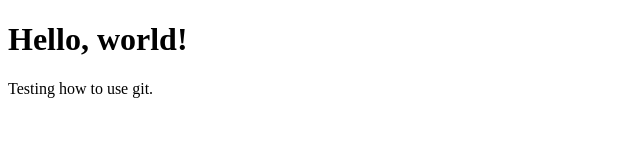
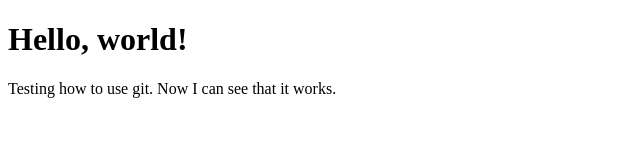
Before and after one commit to outroelton/appprova, a plain HTML site: page index.html in a window 1280 px wide. Shown: the whole page, without its empty margins (0-640 px from the left). Drawn offline with Linux system fonts and the light colour scheme.

Commit message:
Added another sentence into the archive.

```diff
--- a/index.html
+++ b/index.html
@@ -5,6 +5,6 @@
 </head>
 <body>
 <h1>Hello, world!</h1>
-<p>Testing how to use git.</p>
+<p>Testing how to use git. Now I can see that it works.</p>
 </body>
 </html>
```
